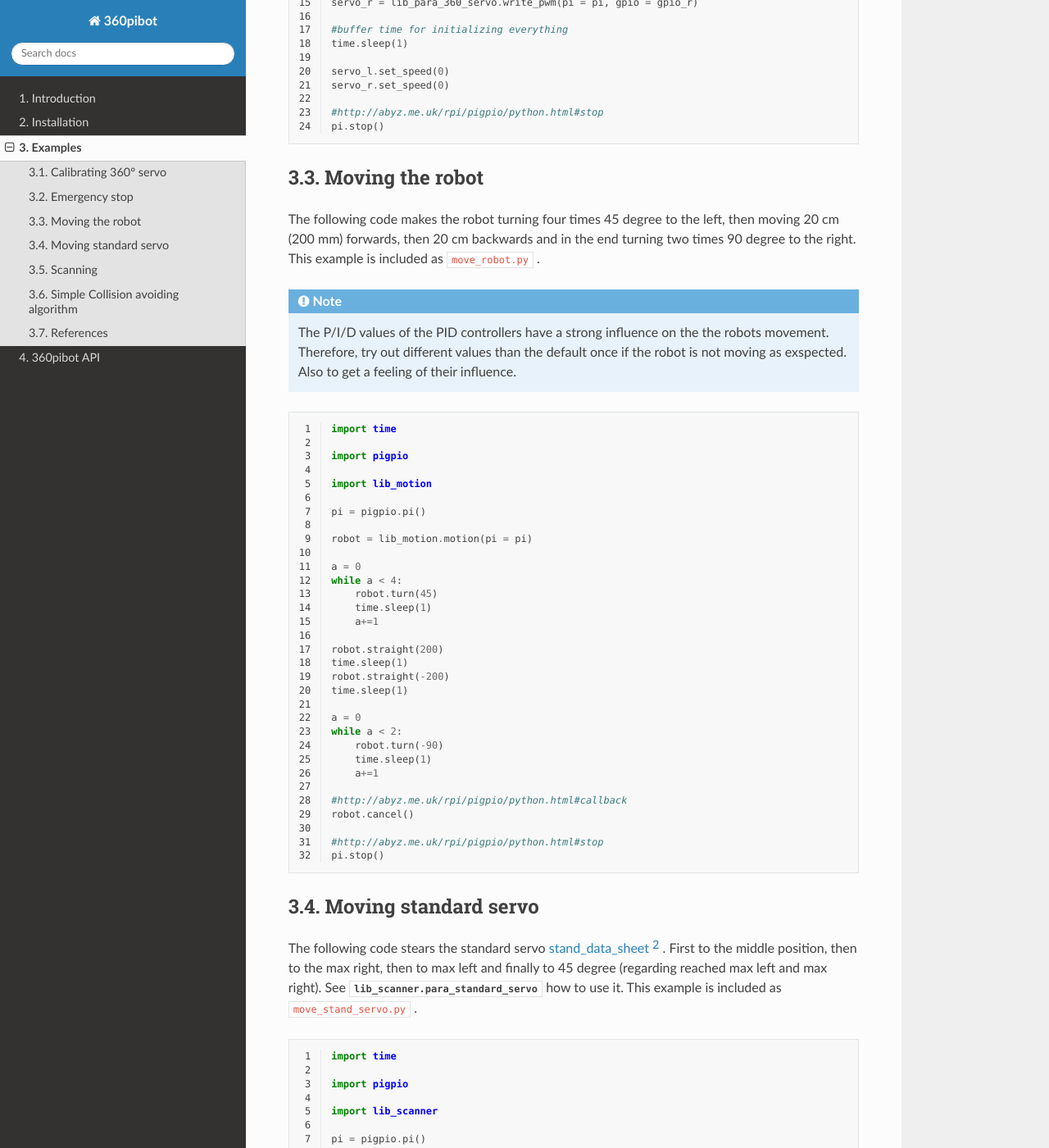
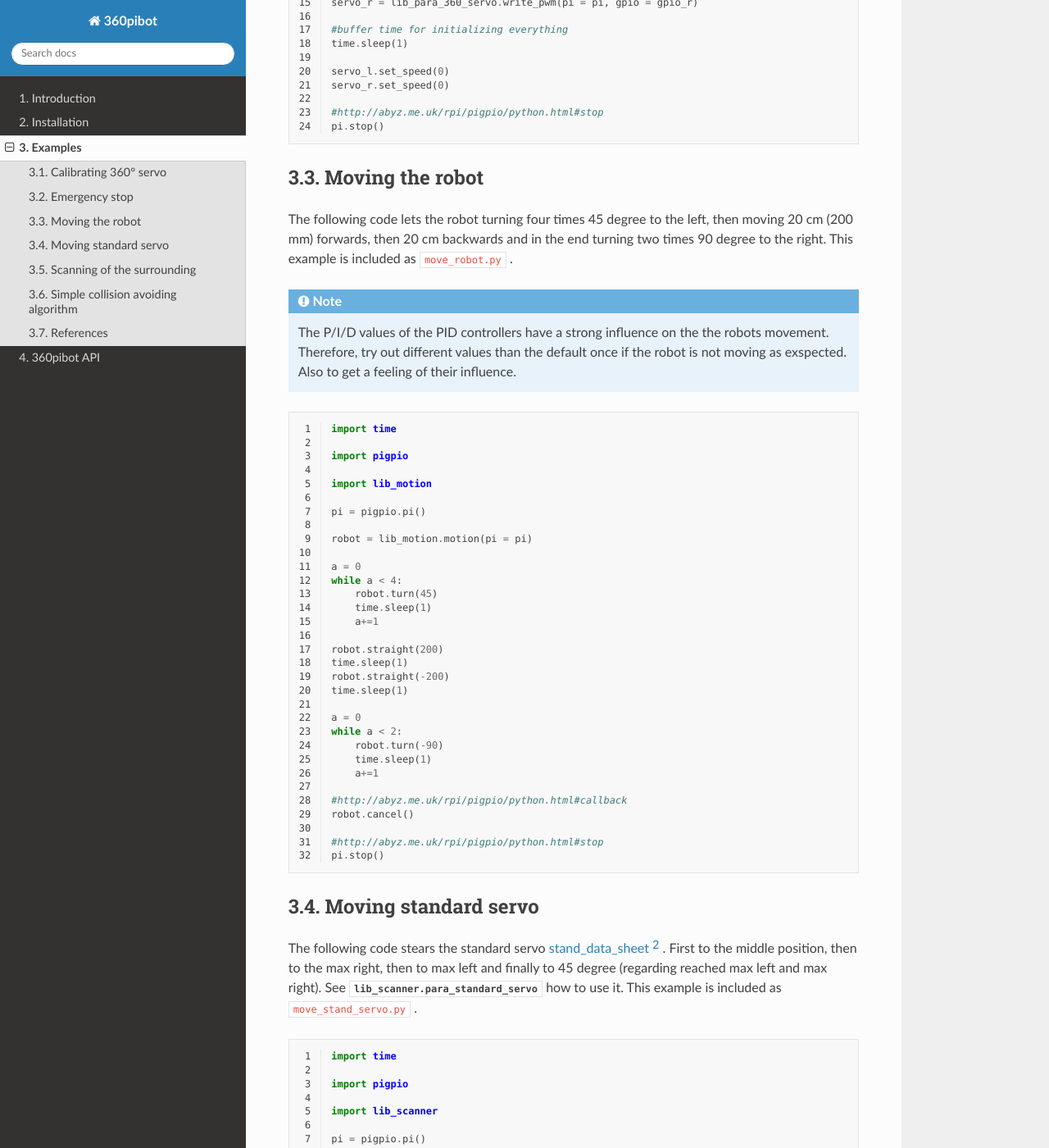
Before and after one commit to choeffer/360pibot, a Sphinx documentation site: the page built from docs/examples.rst, in a window 1280 px wide and 1400 px high, scrolled down 2898 px. Shown: the whole window at 82% size. Built offline with Sphinx 7.4.7 and the Read the Docs theme 2.0.0, drawn with Linux system fonts in a browser that asks for light colours; some of the changed text lies outside the part shown.

Commit message:
typos etc.

```diff
--- a/docs/examples.rst
+++ b/docs/examples.rst
@@ -116,7 +116,7 @@
 Moving the robot
 ----------------
 
-The following code makes the robot turning four times 45 degree to the left,
+The following code lets the robot turning four times 45 degree to the left,
 then moving 20 cm (200 mm) forwards, then 20 cm backwards and
 in the end turning two times 90 degree to the right. This example is included
 as ``move_robot.py`` .
@@ -143,8 +143,8 @@
 .. literalinclude:: ../move_stand_servo.py
    :linenos:
 
-Scanning
---------
+Scanning of the surrounding
+---------------------------
 
 The following code scans the surrounding of the robot in all five default
 angles and prints out the result. This example is included as ``scanning.py`` .
@@ -160,7 +160,7 @@
 .. literalinclude:: ../scanning.py
    :linenos:
 
-Simple Collision avoiding algorithm
+Simple collision avoiding algorithm
 -----------------------------------
 
 The following code implements a simple collision avoiding algorithm.
--- a/docs/install.rst
+++ b/docs/install.rst
@@ -222,7 +222,7 @@
         sudo systemctl daemon-reload
         sudo systemctl restart pigpiod.service
 
-Hotspot and Remote access
+Hotspot and remote access
 ^^^^^^^^^^^^^^^^^^^^^^^^^
 
 Another step which improves programming the Raspberry Pi is to enable a hotspot on it,
```
